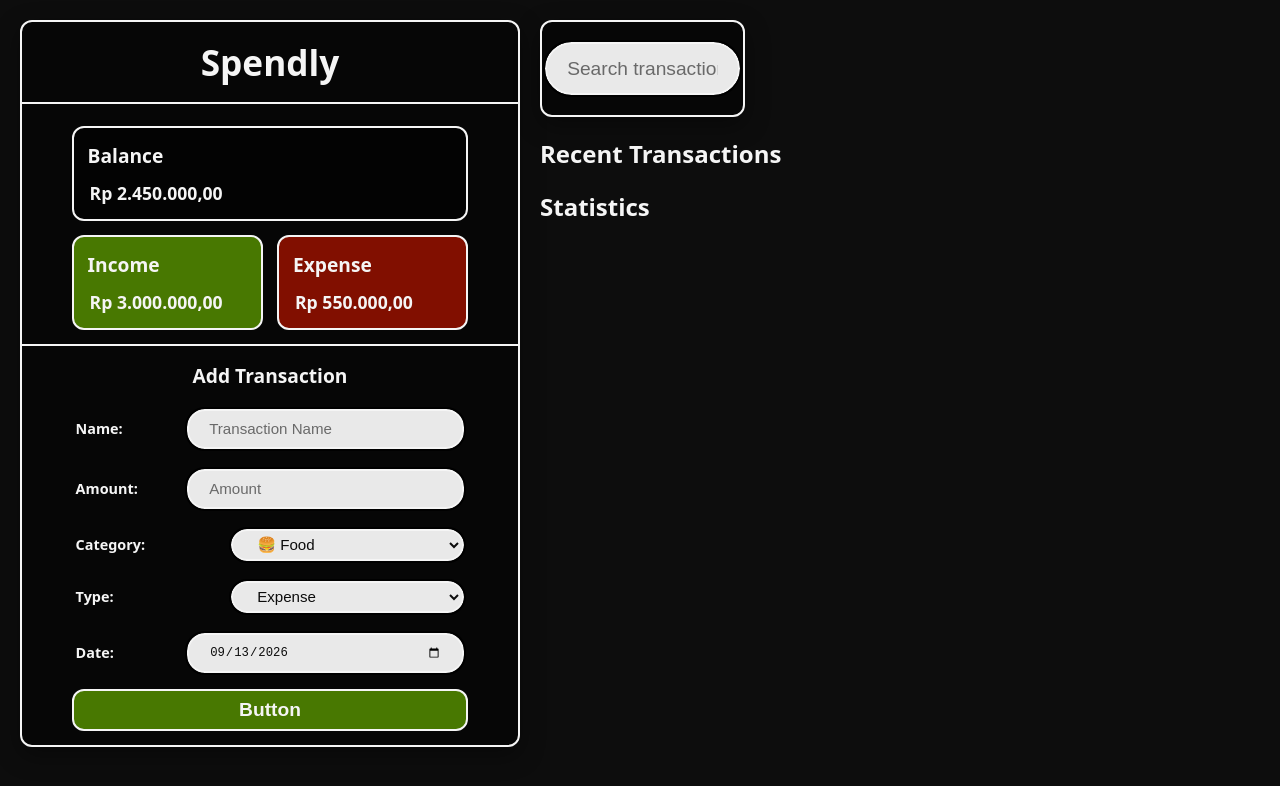
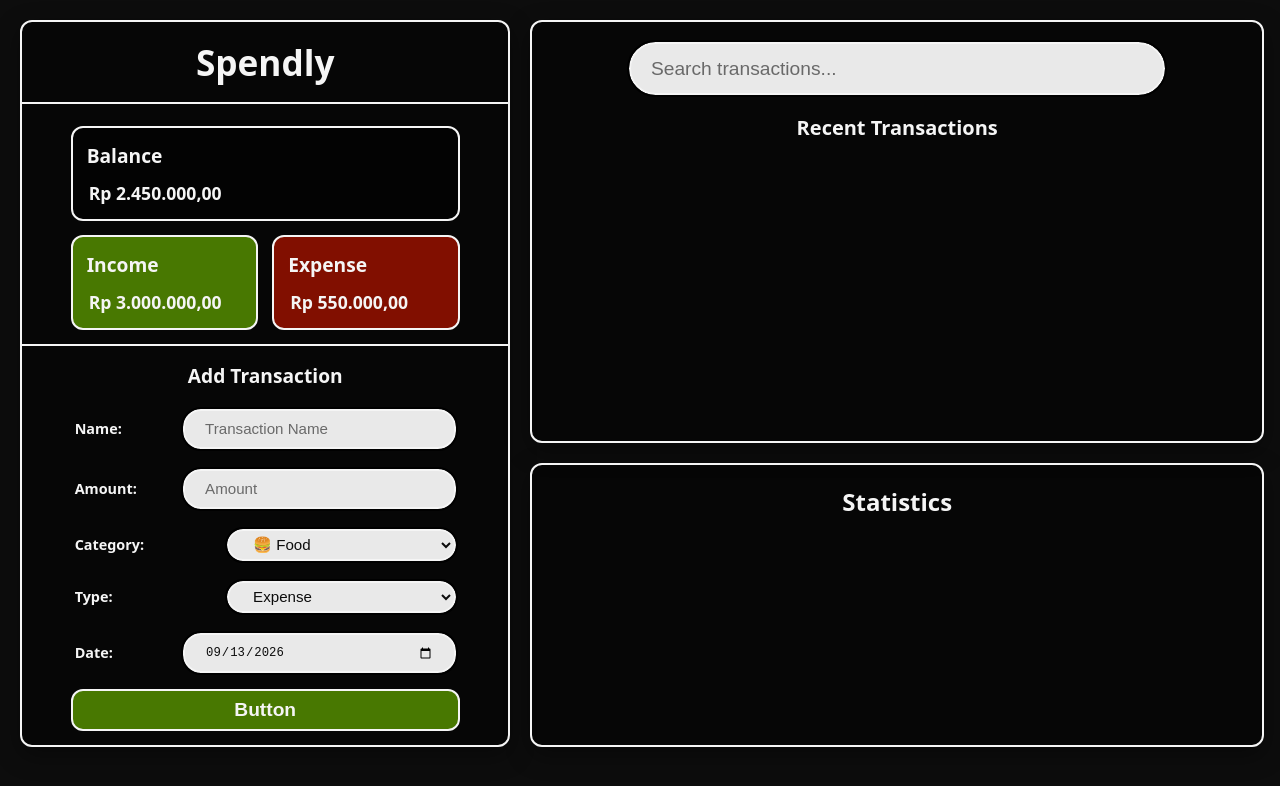
Before and after one commit to billyjour/expense-tracker-react, a React (Vite) app: page / in a window 1280 px wide. Shown: the top 786 px of the page. Built offline with nearby package versions, Linux system fonts and the light colour scheme.

Commit message:
update styles

```diff
--- a/src/index.css
+++ b/src/index.css
@@ -155,7 +155,6 @@ body {
   border-radius: 18px;
   width: 60%;
   height: 32px;
-
   padding: 2px 20px;
   box-sizing: none;
   font-size: 1.05em;
@@ -165,6 +164,11 @@ body {
   color: rgba(0, 0, 0, 0.95);
   transition: all 0.1s ease;
 }
+
+.transaction-container form label select {
+  cursor: pointer;
+}
+
 .transaction-container form label input::placeholder {
   color: rgba(0, 0, 0, 0.55);
   opacity: 1;
@@ -177,7 +181,8 @@ body {
   color: rgba(0, 0, 0, 0.95);
 }
 
-button[type="submit"] {
+.transaction-container button[type="submit"] {
+  cursor: pointer;
   border: 2px solid whitesmoke;
   margin-bottom: 14px;
   padding: 8px;
@@ -186,20 +191,35 @@ button[type="submit"] {
   color: whitesmoke;
   font-size: 1.2em;
   font-weight: bold;
+  transition: all 0.1s ease;
+
 }
 
-.search-container {
+button[type="submit"]:hover {
+  background-color: rgba(123, 205, 0, 0.985);
+  transform: scale(1.1);
+}
+
+.right-container {
+  display: flex;
+  flex-direction: column;
+  width: 60%;
+  gap: 20px;
+}
+
+.search-list-container {
   border: 2px solid whitesmoke;
   background-color: rgba(0, 0, 0, 0.55);
   box-shadow: 0 8px 24px rgba(0, 0, 0, 0.4);
   display: flex;
   flex-direction: column;
   align-items: center;
-  width: 60%;
+  width: 100%;
   border-radius: 12px;
+  height: 60%;
 }
 
-.search-container input[type="text"] {
+.search-list-container input[type="text"] {
   margin: 20px;
   width: 75%;
   height: 45px;
@@ -212,15 +232,100 @@ button[type="submit"] {
   color: rgba(0, 0, 0, 0.95);
 }
 
-.search-container input[type="text"]::placeholder {
+.search-list-container input[type="text"]::placeholder {
   color: rgba(0, 0, 0, 0.55);
   opacity: 1;
 }
 
-.search-container input[type="text"]:focus {
+.search-list-container input[type="text"]:focus {
   background-color: rgb(255, 255, 255);
   outline: 2px solid blue;
   outline-offset: -4px;
   color: rgba(0, 0, 0, 0.95);
+}
 
+.search-container {
+  display: flex;
+  justify-content: center;
+  align-items: center;
+  flex-direction: row;
+  width: 90%;
+  gap: 5px;
 }
+
+.search-container select {
+  height: 40px;
+  font-size: 0.8em;
+  border: 2px solid whitesmoke;
+  outline: 2px solid black;
+  background-color: rgb(233, 233, 233);
+  color: rgba(0, 0, 0, 0.95);
+  border-radius: 18px;
+  padding-left: 10px;
+  cursor: pointer;
+}
+
+.search-container input[type="text"],
+.search-container select {
+  margin: 20px 4px 2px;
+}
+
+.list-container {
+  display: flex;
+  flex-direction: column;
+  justify-content: center;
+  align-items: stretch;
+  width: 100%;
+}
+.list-container h2 {
+  font-size: 1.25em;
+  text-align: center;
+}
+
+.transaction-card {
+  display: flex;
+  justify-content: space-between;
+  color: whitesmoke;
+  border: 1px solid whitesmoke;
+  box-sizing: border-box;
+  margin: 10px 20px;
+  padding: 12px;
+  border-radius: 16px;
+  cursor: pointer;
+}
+
+.transaction-card.expense {
+  background-color: rgb(129, 15, 0);;
+}
+
+.transaction-card.expense:hover {
+  background-color: rgb(210, 25, 0);
+}
+
+.transaction-card.income {
+  background-color: rgba(91, 152, 0, 0.785);
+}
+
+.transaction-card.income:hover {
+  background-color: rgba(123, 205, 0, 0.985);
+}
+
+.category {
+  background-color: rgba(158, 158, 158, 0.6);
+  font-size: 1em;
+  border-radius: 8px;
+  padding: 1px;
+  margin: 0;
+}
+
+.graph-container {
+  border: 2px solid whitesmoke;
+  background-color: rgba(0, 0, 0, 0.55);
+  box-shadow: 0 8px 24px rgba(0, 0, 0, 0.4);
+  display: flex;
+  flex-direction: column;
+  align-items: center;
+  width: 100%;
+  border-radius: 12px;
+  height: 40%;
+}
```
